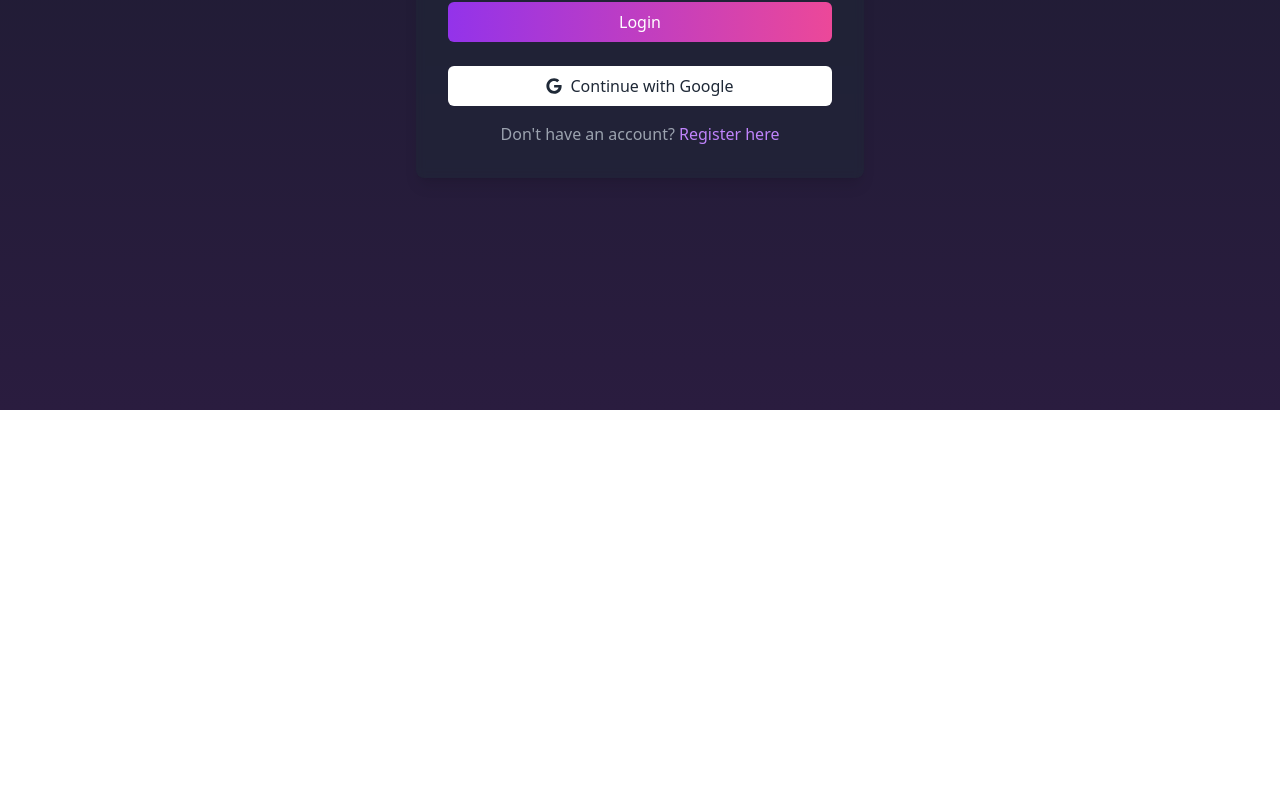
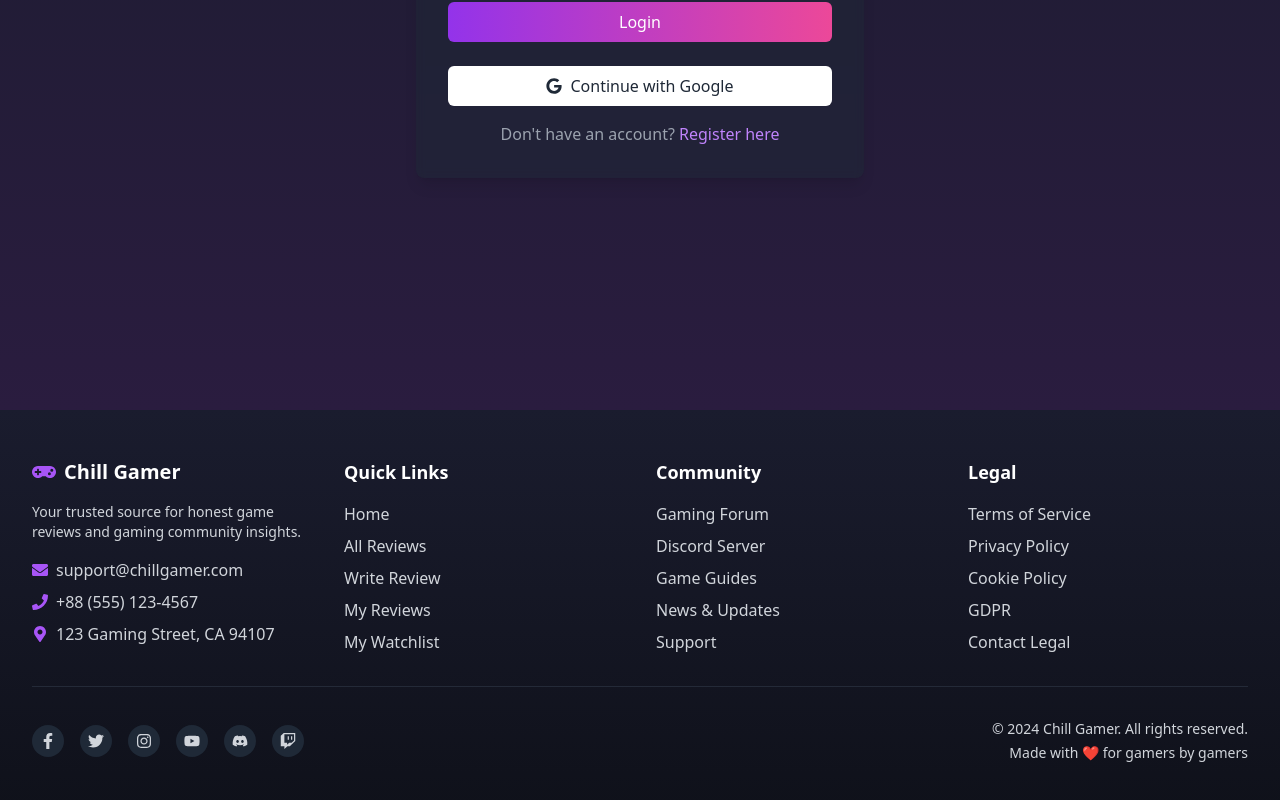
Before and after one commit to sumaiyaamin/chill-gamer, a React (Vite) app: page /login in a window 1280 px wide. Shown: the part 390-1190 px from the top of the page. Before the commit the page ends 800 px from the top, so only its background shows below. Built offline with nearby package versions, Linux system fonts and the light colour scheme; no server answers.

Commit message:
footer added

```diff
--- /dev/null
+++ b/src/components/Footer/Footer.jsx
@@ -0,0 +1,168 @@
+import { Link } from 'react-router-dom';
+import { useTheme } from '../contexts/ThemeContext';
+import {
+    FaFacebookF,
+    FaTwitter,
+    FaInstagram,
+    FaYoutube,
+    FaDiscord,
+    FaTwitch,
+    FaGamepad,
+    FaEnvelope,
+    FaPhone,
+    FaMapMarkerAlt
+} from 'react-icons/fa';
+
+const Footer = () => {
+    const { isDark } = useTheme();
+    const currentYear = new Date().getFullYear();
+
+    return (
+        <footer className={`${
+            isDark
+                ? 'bg-gradient-to-b from-[#1a1c2e] to-[#0f111a] text-gray-300'
+                : 'bg-gradient-to-b from-gray-100 to-gray-200 text-gray-600'
+        }`}>
+
+
+            {/* Main Footer Content */}
+            <div className="max-w-7xl mx-auto px-4 sm:px-6 lg:px-8 py-12">
+                <div className="grid grid-cols-1 md:grid-cols-2 lg:grid-cols-4 gap-8 mb-8">
+                    {/* Company Info */}
+                    <div>
+                        <div className="flex items-center gap-2 mb-4">
+                            <FaGamepad className="text-2xl text-purple-500" />
+                            <h2 className={`text-xl font-bold ${isDark ? 'text-white' : 'text-gray-900'}`}>
+                                Chill Gamer
+                            </h2>
+                        </div>
+                        <p className="text-sm mb-4">
+                            Your trusted source for honest game reviews and gaming community insights.
+                        </p>
+                        <div className="space-y-2">
+                            <div className="flex items-center gap-2">
+                                <FaEnvelope className="text-purple-500" />
+                                <span>support@chillgamer.com</span>
+                            </div>
+                            <div className="flex items-center gap-2">
+                                <FaPhone className="text-purple-500" />
+                                <span>+88 (555) 123-4567</span>
+                            </div>
+                            <div className="flex items-center gap-2">
+                                <FaMapMarkerAlt className="text-purple-500" />
+                                <span>123 Gaming Street, CA 94107</span>
+                            </div>
+                        </div>
+                    </div>
+
+                    {/* Quick Links */}
+                    <div>
+                        <h3 className={`text-lg font-semibold mb-4 ${isDark ? 'text-white' : 'text-gray-900'}`}>
+                            Quick Links
+                        </h3>
+                        <ul className="space-y-2">
+                            <li>
+                                <Link to="/" className="hover:text-purple-500 transition-colors">Home</Link>
+                            </li>
+                            <li>
+                                <Link to="/reviews" className="hover:text-purple-500 transition-colors">All Reviews</Link>
+                            </li>
+                            <li>
+                                <Link to="/add-review" className="hover:text-purple-500 transition-colors">Write Review</Link>
+                            </li>
+                            <li>
+                                <Link to="/my-reviews" className="hover:text-purple-500 transition-colors">My Reviews</Link>
+                            </li>
+                            <li>
+                                <Link to="/my-watchlist" className="hover:text-purple-500 transition-colors">My Watchlist</Link>
+                            </li>
+                        </ul>
+                    </div>
+
+                    {/* Community */}
+                    <div>
+                        <h3 className={`text-lg font-semibold mb-4 ${isDark ? 'text-white' : 'text-gray-900'}`}>
+                            Community
+                        </h3>
+                        <ul className="space-y-2">
+                            <li>
+                                <a href="#" className="hover:text-purple-500 transition-colors">Gaming Forum</a>
+                            </li>
+                            <li>
+                                <a href="#" className="hover:text-purple-500 transition-colors">Discord Server</a>
+                            </li>
+                            <li>
+                                <a href="#" className="hover:text-purple-500 transition-colors">Game Guides</a>
+                            </li>
+                            <li>
+                                <a href="#" className="hover:text-purple-500 transition-colors">News & Updates</a>
+                            </li>
+                            <li>
+                                <a href="#" className="hover:text-purple-500 transition-colors">Support</a>
+                            </li>
+                        </ul>
+                    </div>
+
+                    {/* Legal */}
+                    <div>
+                        <h3 className={`text-lg font-semibold mb-4 ${isDark ? 'text-white' : 'text-gray-900'}`}>
+                            Legal
+                        </h3>
+                        <ul className="space-y-2">
+                            <li>
+                                <a href="#" className="hover:text-purple-500 transition-colors">Terms of Service</a>
+                            </li>
+                            <li>
+                                <a href="#" className="hover:text-purple-500 transition-colors">Privacy Policy</a>
+                            </li>
+                            <li>
+                                <a href="#" className="hover:text-purple-500 transition-colors">Cookie Policy</a>
+                            </li>
+                            <li>
+                                <a href="#" className="hover:text-purple-500 transition-colors">GDPR</a>
+                            </li>
+                            <li>
+                                <a href="#" className="hover:text-purple-500 transition-colors">Contact Legal</a>
+                            </li>
+                        </ul>
+                    </div>
+                </div>
+
+                {/* Social Links */}
+                <div className="border-t border-gray-700/50 pt-8 mt-8">
+                    <div className="flex flex-col md:flex-row items-center justify-between gap-4">
+                        <div className="flex items-center space-x-4">
+                            {[
+                                { href: "#", icon: FaFacebookF, label: "Facebook" },
+                                { href: "#", icon: FaTwitter, label: "Twitter" },
+                                { href: "#", icon: FaInstagram, label: "Instagram" },
+                                { href: "#", icon: FaYoutube, label: "YouTube" },
+                                { href: "#", icon: FaDiscord, label: "Discord" },
+                                { href: "#", icon: FaTwitch, label: "Twitch" },
+                            ].map(({ href, icon: Icon, label }) => (
+                                <a
+                                    key={label}
+                                    href={href}
+                                    aria-label={label}
+                                    className={`${
+                                        isDark ? 'bg-gray-800' : 'bg-gray-200'
+                                    } p-2 rounded-full hover:bg-purple-500 hover:text-white transition-all duration-300`}
+                                >
+                                    <Icon />
+                                </a>
+                            ))}
+                        </div>
+                        <div className="text-sm text-center md:text-right">
+                            <p>© {currentYear} Chill Gamer. All rights reserved.</p>
+                            <p className="mt-1">
+                                Made with ❤ for gamers by gamers
+                            </p>
+                        </div>
+                    </div>
+                </div>
+            </div>
+        </footer>
+    );
+};
+
+export default Footer;
--- a/src/components/MyReviews/MyReviews.jsx
+++ b/src/components/MyReviews/MyReviews.jsx
@@ -54,20 +54,40 @@ const MyReviews = () => {
           });
 
           if (result.isConfirmed) {
-                const response = await fetch(`http://localhost:5000/reviews/${reviewId}`, {
+              const response = await fetch(`http://localhost:5000/reviews/${reviewId}?userEmail=${user.email}`, {
                   method: 'DELETE'
               });
 
+              const data = await response.json();
+
               if (response.ok) {
                   setReviews(reviews.filter(review => review._id !== reviewId));
-                    toast.success('Review deleted successfully');
+                  toast.success('Review deleted successfully!', {
+                      position: "top-right",
+                      autoClose: 3000,
+                      hideProgressBar: false,
+                      closeOnClick: true,
+                      pauseOnHover: true,
+                      draggable: true,
+                      progress: undefined,
+                      theme: isDark ? "dark" : "light",
+                  });
               } else {
-                    throw new Error('Failed to delete review');
+                  throw new Error(data.message || 'Failed to delete review');
               }
           }
       } catch (err) {
           console.error('Error deleting review:', err);
-            toast.error('Failed to delete review');
+          toast.error(err.message || 'Failed to delete review', {
+              position: "top-right",
+              autoClose: 3000,
+              hideProgressBar: false,
+              closeOnClick: true,
+              pauseOnHover: true,
+              draggable: true,
+              progress: undefined,
+              theme: isDark ? "dark" : "light",
+          });
       }
   };
 
--- a/src/layouts/MainLayout.jsx
+++ b/src/layouts/MainLayout.jsx
@@ -1,6 +1,7 @@
 import { Outlet } from 'react-router-dom';
 import Navbar from '../components/Navbar/Navbar';
 import { useAuth } from '../components/contexts/AuthContext';
+import Footer from '../components/Footer/Footer';
 
 const MainLayout = () => {
     const { loading } = useAuth();
@@ -21,6 +22,7 @@ const MainLayout = () => {
             <main className="flex-grow">
                 <Outlet />
             </main>
+            <Footer />
 
         </div>
     );
```
Lines whose indentation alone changed are shown as unchanged.
